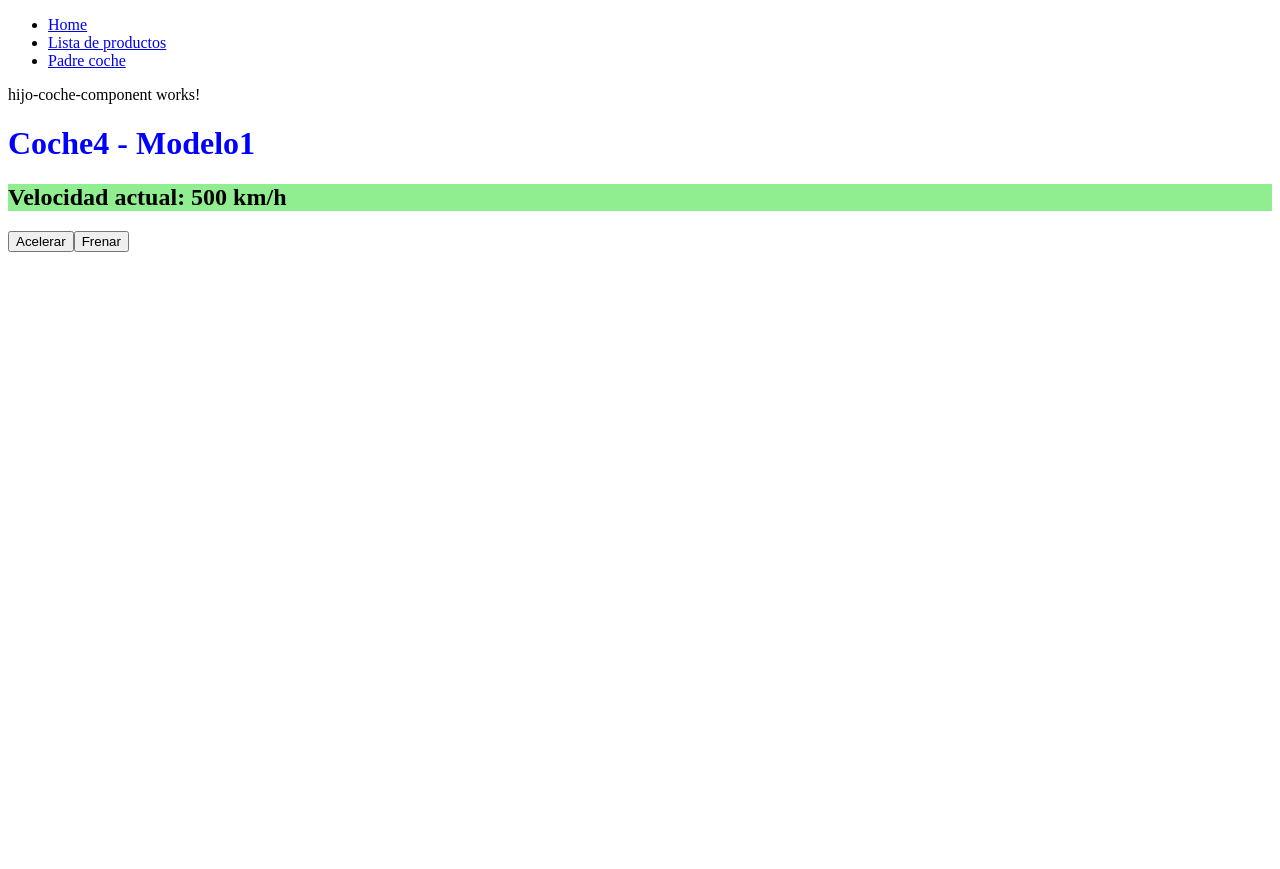
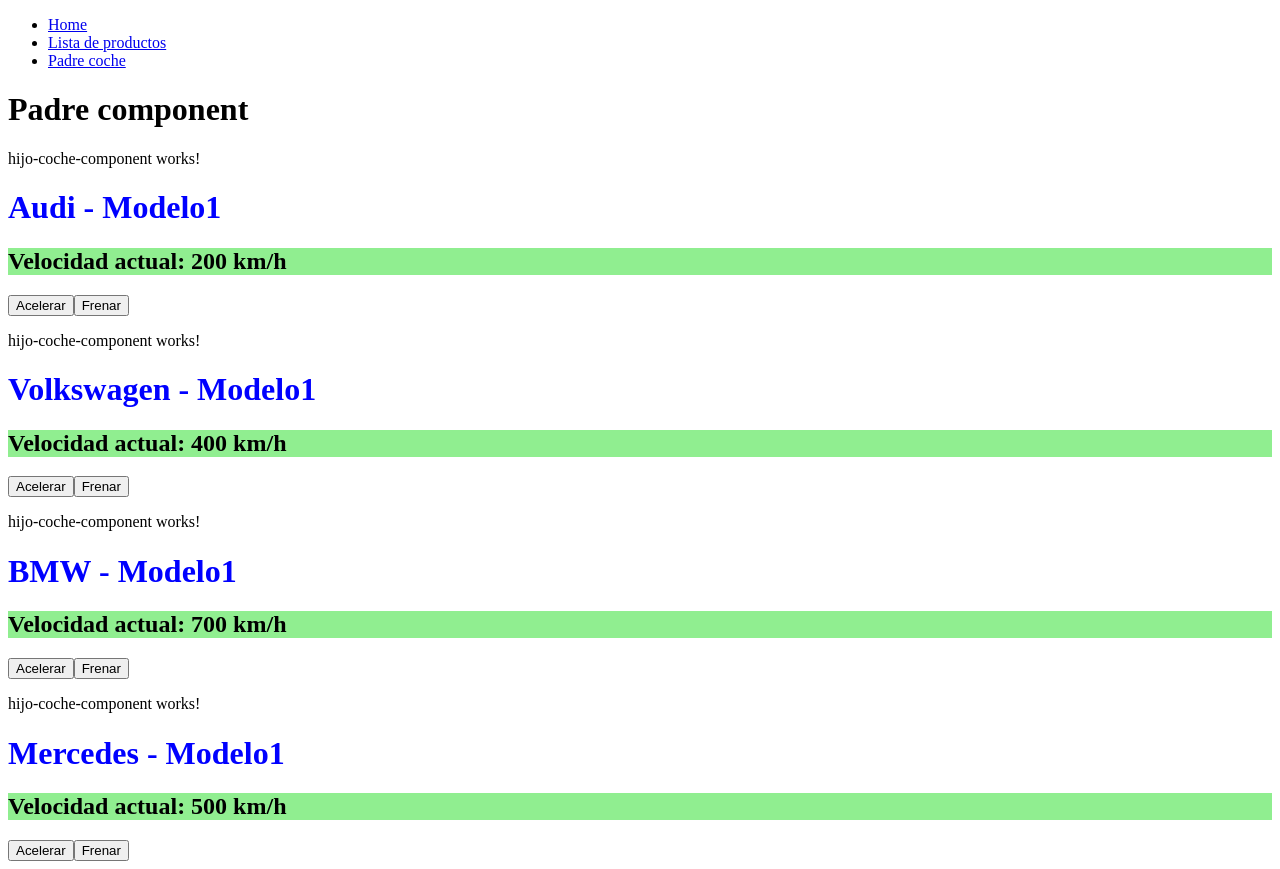
Before and after one commit to Gabriel6966/angularcomunicacionmodelos, an Angular app: page /padrecoche in a window 1280 px wide. Before the commit the page ends 800 px from the top, so only its background shows below. Built offline with nearby package versions, Linux system fonts and the light colour scheme.

Commit message:
feat: add independent car aceleration with @Input()

```diff
--- a/src/app/components/hijo-coche-component/hijo-coche-component.ts
+++ b/src/app/components/hijo-coche-component/hijo-coche-component.ts
@@ -1,5 +1,6 @@
 import { Component } from '@angular/core';
 import {Coche} from '../../models/coche';
+import { Input } from '@angular/core';
 
 @Component({
   selector: 'app-hijo-coche-component',
@@ -8,14 +9,10 @@
   templateUrl: './hijo-coche-component.html',
 })
 export class HijoCocheComponent {
-  public coche: Coche;
+  @Input() public coche!: Coche;
 
 
   constructor(){
-    this.coche = new Coche("Coche1", "Modelo1", 10000, 200, 60);
-    this.coche = new Coche("Coche2", "Modelo1", 13000, 400, 30);
-    this.coche = new Coche("Coche3", "Modelo1", 14000, 700, 40);
-    this.coche = new Coche("Coche4", "Modelo1", 15000, 500, 20);
   }
 
   acelerarCoche(): void{
--- a/src/app/components/padre-coche-component/padre-coche-component.html
+++ b/src/app/components/padre-coche-component/padre-coche-component.html
@@ -1 +1,4 @@
-<app-hijo-coche-component></app-hijo-coche-component>
+<h1>Padre component</h1>
+@for(coche of arrayCoches; track coche){
+    <app-hijo-coche-component [coche]="coche"></app-hijo-coche-component>
+}
--- a/src/app/components/padre-coche-component/padre-coche-component.ts
+++ b/src/app/components/padre-coche-component/padre-coche-component.ts
@@ -1,4 +1,5 @@
 import { Component } from '@angular/core';
+import { Coche } from '../../models/coche';
 
 @Component({
   selector: 'app-padre-coche-component',
@@ -6,4 +7,15 @@
   styleUrl: './padre-coche-component.css',
   templateUrl: './padre-coche-component.html',
 })
-export class PadreCocheComponent {}
+export class PadreCocheComponent {
+  public arrayCoches: Array<Coche>;
+
+  constructor(){
+    this.arrayCoches=[
+      new Coche("Audi", "Modelo1", 10000, 200, 60),
+      new Coche("Volkswagen", "Modelo1", 13000, 400, 30),
+      new Coche("BMW", "Modelo1", 14000, 700, 40),
+      new Coche("Mercedes", "Modelo1", 15000, 500, 20)
+    ]
+  }
+}
```
